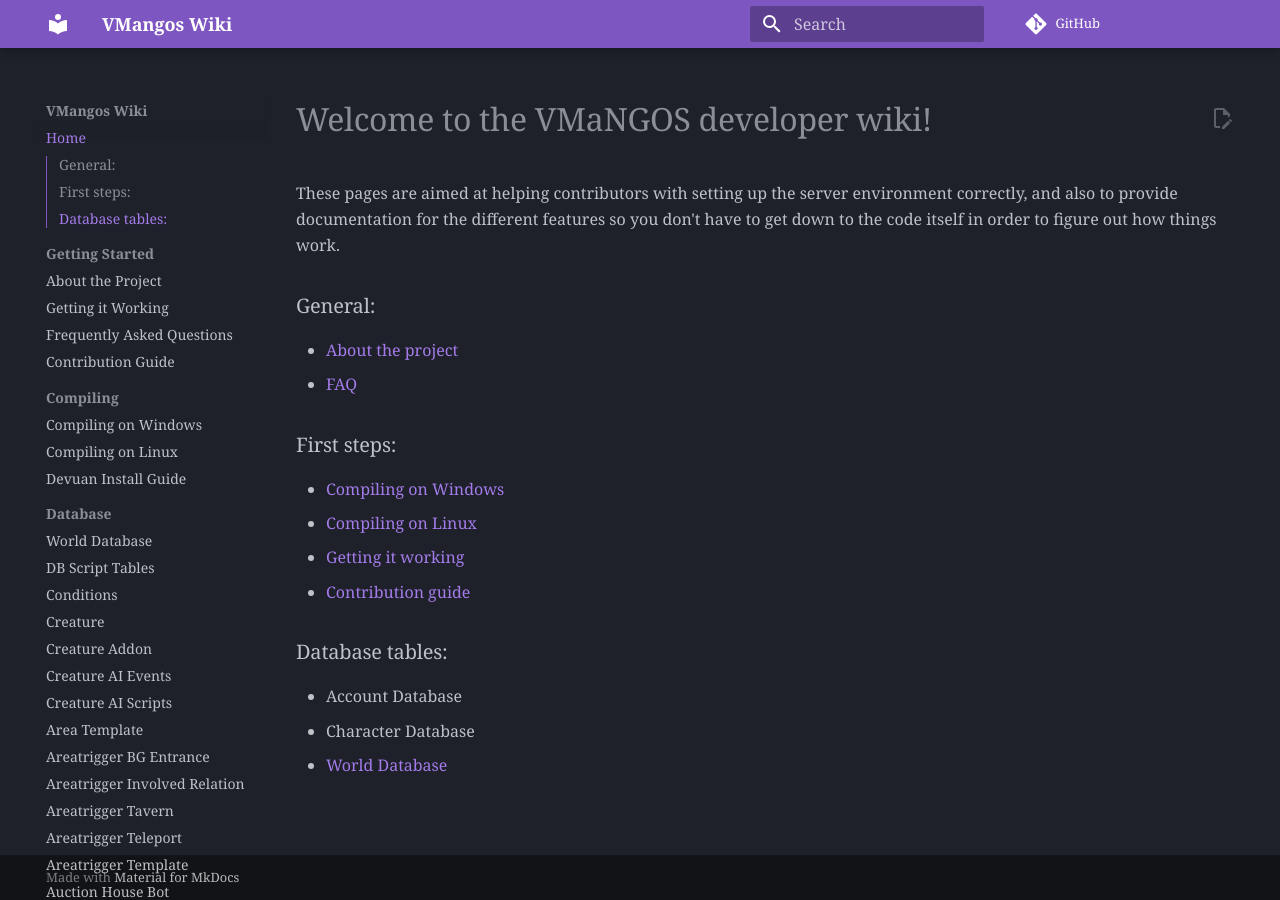
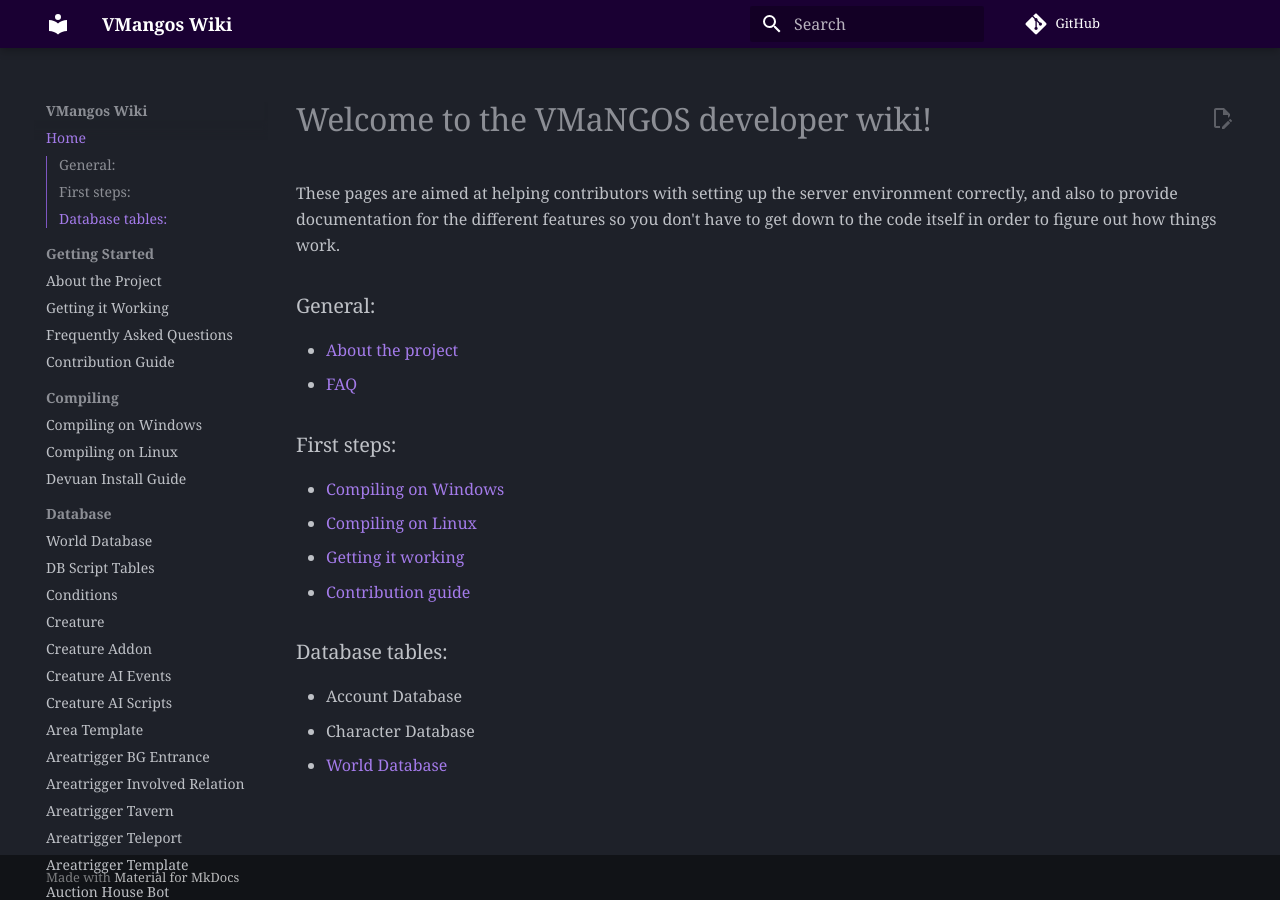
Before and after one commit to Daribon/Wikitest, an MkDocs documentation site: the page built from docs/Home.md, in a window 1280 px wide. Built offline with MkDocs 1.6.1 and Material for MkDocs 9.7.7, drawn with Linux system fonts in a browser that asks for light colours; some web fonts are replaced; comment, search, counter and statistics services are not loaded.

Commit message:
bit style a bit

```diff
--- a/docs/stylesheets/extra.css
+++ b/docs/stylesheets/extra.css
@@ -8,3 +8,13 @@
 code, pre code {
     font-feature-settings: normal;      /* Avoid weird ligatures in code */
 }
+
+:root {
+    --md-primary-fg-color:        #4A148C;   /* deep mystical purple */
+    --md-accent-fg-color:         #AB47BC;   /* accent for links/hovers */
+    --md-default-bg-color--dark:  #0a0014;   /* very dark bg for immersion */
+}
+
+.md-header {
+    background: #1a0033;                    /* subtle dark purple header */
+}
```
